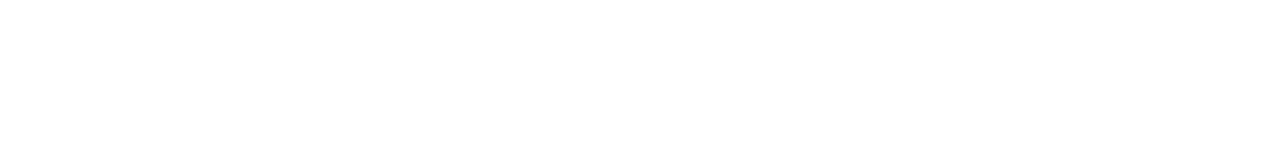
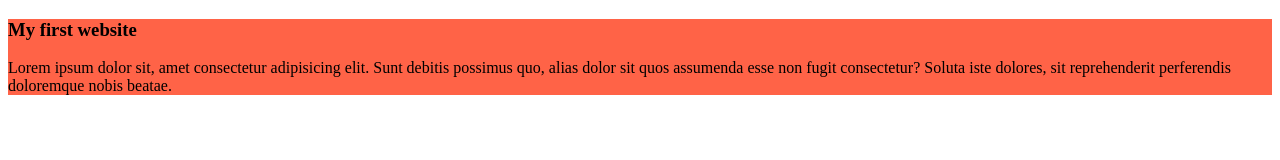
Before and after one commit to riam99/my-simple-website, a plain HTML site: page index.html in a window 1280 px wide. Drawn offline with Linux system fonts and the light colour scheme.

Commit message:
added the first blog

```diff
--- a/index.html
+++ b/index.html
@@ -4,8 +4,12 @@
     <meta charset="UTF-8">
     <meta name="viewport" content="width=device-width, initial-scale=1.0">
     <title>My Simple Website</title>
+    <link rel="stylesheet" href="styles/blog.css">
 </head>
 <body>
-
+    <div>
+        <h3>My first website</h3>
+        <p>Lorem ipsum dolor sit, amet consectetur adipisicing elit. Sunt debitis possimus quo, alias dolor sit quos assumenda esse non fugit consectetur? Soluta iste dolores, sit reprehenderit perferendis doloremque nobis beatae.</p>
+    </div>
 </body>
 </html>
--- /dev/null
+++ b/styles/blog.css
@@ -0,0 +1,3 @@
+div{
+    background-color: tomato;
+}
```
